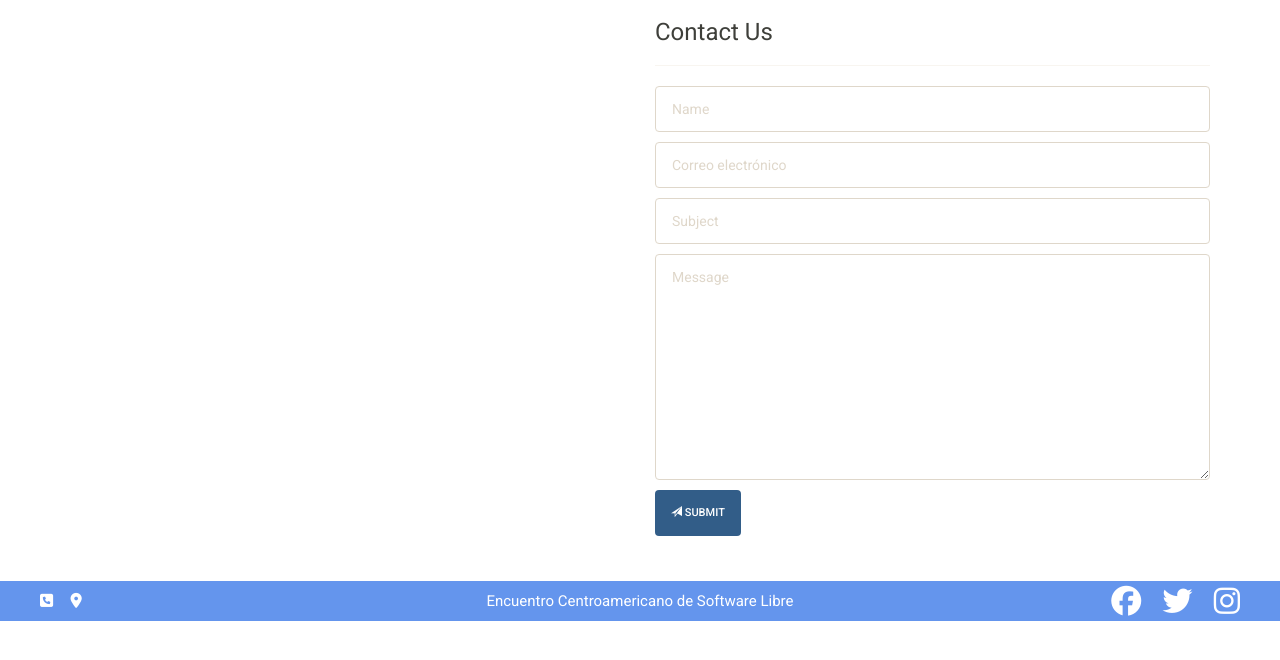
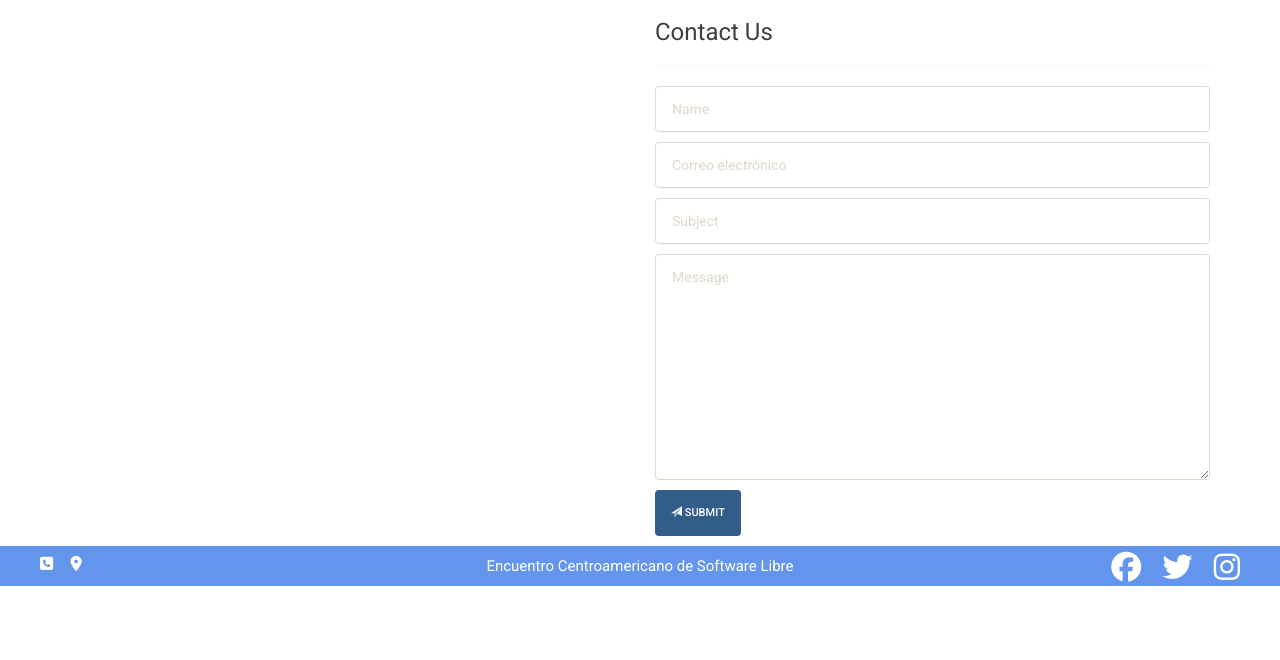
Before and after one commit to luisza/registro_pylatam2025, a Django app: page /contact/ in a window 1280 px wide. Shown: the part 85-745 px from the top of the page. Run offline with Django 3.2, Linux system fonts and the light colour scheme; data that the repository does not hold is empty; parts of the project's set-up code (start-up, migrations or seed data) failed here and were passed over; some libraries are stand-ins or nearby versions.

Commit message:
Fixed white space below

```diff
--- a/src/ecsl/static/css/style.css
+++ b/src/ecsl/static/css/style.css
@@ -4,7 +4,7 @@ body {
 }
 
 .container{
-    padding-bottom: 40px;
+    padding-bottom: 10px;
 }
 
 footer {
@@ -16,12 +16,14 @@ footer {
     color: white;
     text-align: center;
     height: 40px;
-    margin-top: 5px;
 }
 
 footer ul{
+    line-height: 0px;
     padding: 0px;
     margin-bottom: 0px;
+    padding-top: 10px;
+
 }
 
 i {
@@ -37,7 +39,6 @@ i:hover {
     font-size: 30px;
     text-align: right;
     padding-right: 20px;
-
 }
 
 .contact-container {
@@ -50,10 +51,6 @@ i:hover {
 .text_footer {
     padding-top: 10px;
     font-size: 15px;
-}
-
-.contact-ul {
-    padding-top: 10px;
 }
 
 a {
@@ -70,7 +67,7 @@ ul {
 }
 
 .social-media{
-    padding: 0px;
+    padding-top: 6px;
 }
 
 .bg-inverse{
```
